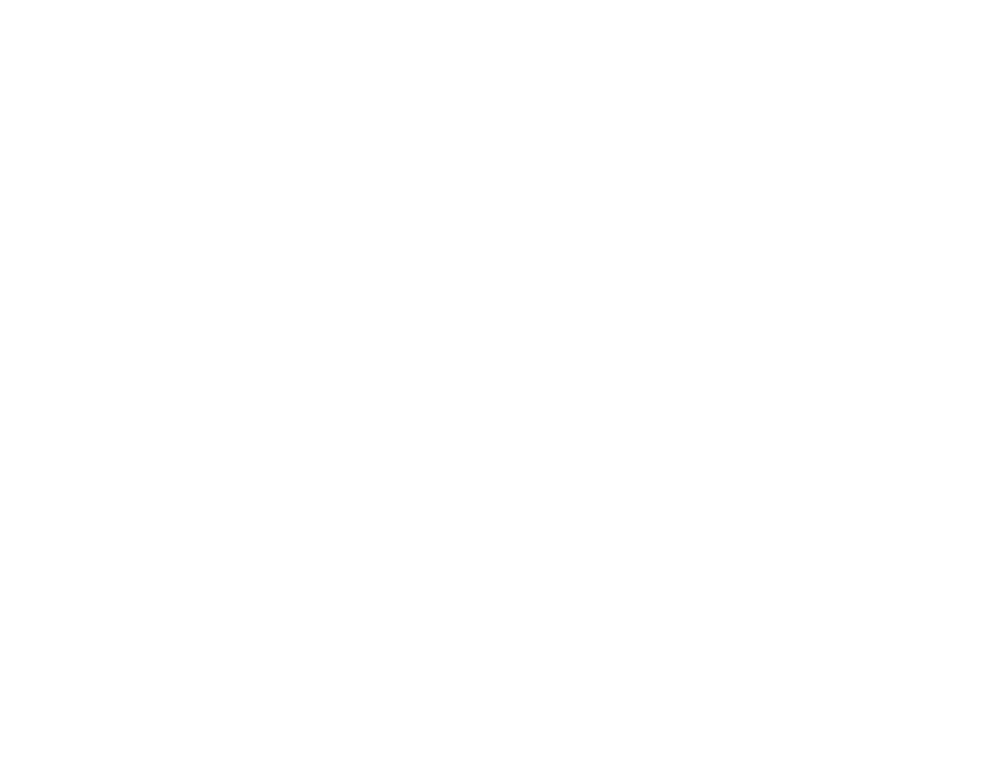
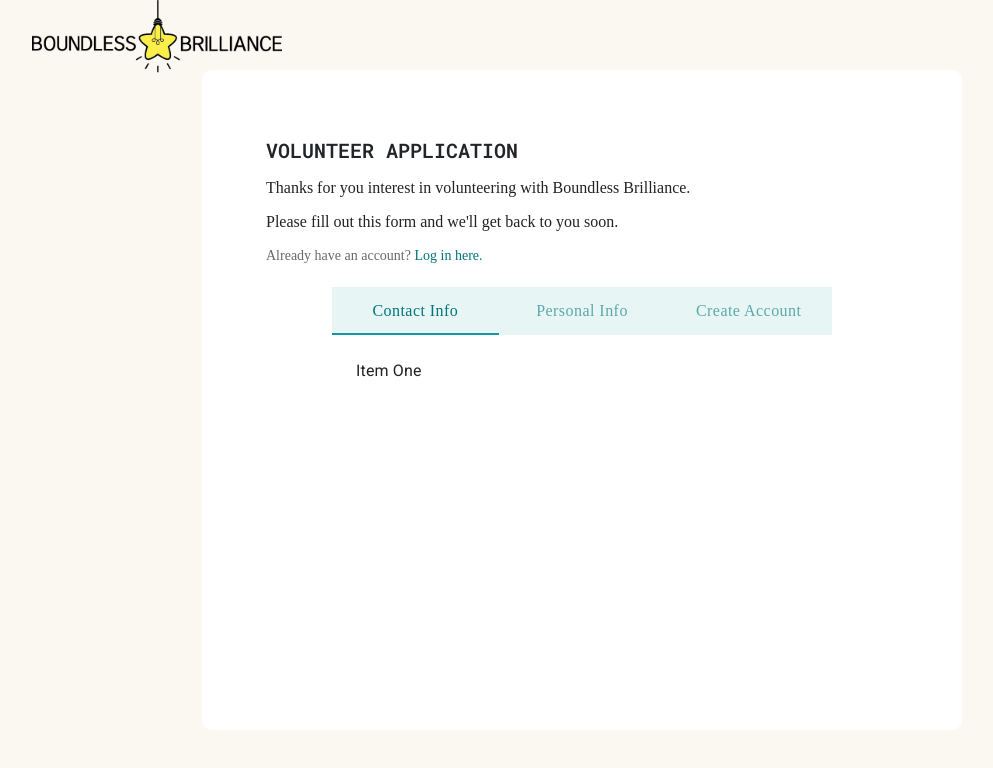
Before and after one commit to ctcusc/BoundlessBrilliance, a React (Create React App) app in the folder client/my-app/: page /volunteerapplication in a window 1280 px wide. Shown: the top 768 px of the page, without its empty margins (58-1051 px from the left). Built offline with nearby package versions, Linux system fonts and the light colour scheme.

Commit message:
Initial styles

```diff
--- a/client/my-app/src/App.jsx
+++ b/client/my-app/src/App.jsx
@@ -5,6 +5,7 @@
 import Home from "./routes/Home"
 import UpdateWorkshop from "./routes/UpdateWorkshop"
 import WorkshopdetailPage from "./routes/WorkshopdetailPage"
+import VolunteerApplication from "./routes/VolunteerApplication"
 
 
 const App = () => {
@@ -14,6 +15,7 @@
         <Route exact path = "/" component={Home}/>
         <Route exact path = "/workshop/:id/update" component={UpdateWorkshop}/>
         <Route exact path = "/workshop/:id" component={WorkshopdetailPage}/>
+        <Route exact path = "/volunteerapplication" component={VolunteerApplication}/>
       </Switch>
     </Router>
     </div>
--- /dev/null
+++ b/client/my-app/src/routes/VolunteerApplication.css
@@ -0,0 +1,81 @@
+body {
+    background-color: #FBF8F2;
+}
+
+h2 {
+    text-align: left;
+    font-family: 'Roboto Mono';
+    font-style: normal;
+    font-weight: 700;
+    font-size: 20px;
+    line-height: 32px;
+    margin-bottom: 2%;
+}
+
+p {
+    font-family: 'Avenir';
+    font-style: normal;
+    font-weight: 500;
+    font-size: 16px;
+    line-height: 18px;
+    color: #222222;
+}
+
+.banner {
+    position: absolute;
+    width: 250px;
+    height: 95px;
+    left: 90px;
+    top: 0px;
+
+    background: url("../images/logo.svg");
+    background-size: contain;
+    background-repeat: no-repeat;
+}
+
+.subtext {
+    font-family: 'Avenir';
+    font-style: normal;
+    font-weight: 400;
+    font-size: 14px;
+    line-height: 18px;
+    color: #686868;
+    margin-bottom: .5%;
+}
+
+a {
+    color: #00747B;
+}
+
+a:hover {
+    color: #00747B;
+}
+
+.login-container {
+    position: absolute;
+    width: 760px;
+    height: 660px;
+    left: calc(50% - 760px/2);
+    top: calc(50% - 660px/2);
+    padding: 5%;
+
+    background: #FFFFFF;
+    border-radius: 10px;
+}
+
+/* React Elements */
+.tab-container {
+    display: flex;
+    justify-content: center;
+    background-color: white;
+    padding: none;
+    margin: none;
+}
+
+.Tab {
+    background-color: rgba(19, 152, 160, 0.1);
+}
+
+.Box {
+    box-shadow: none;
+}
--- /dev/null
+++ b/client/my-app/src/routes/VolunteerApplication.jsx
@@ -0,0 +1,119 @@
+import React from "react";
+import "./VolunteerApplication.css";
+import { useTheme, styled } from '@mui/material/styles';
+import AppBar from '@mui/material/AppBar';
+import Tabs from '@mui/material/Tabs';
+import Tab from '@mui/material/Tab';
+import Typography from '@mui/material/Typography';
+import Box from '@mui/material/Box';
+
+
+interface TabPanelProps {
+    children?: React.ReactNode;
+    dir?: string;
+    index: number;
+    value: number;
+};
+
+function TabPanel(props: TabPanelProps) {
+    const { children, value, index, ...other } = props;
+
+    return (
+      <div
+        role="tabpanel"
+        hidden={value !== index}
+        id={`full-width-tabpanel-${index}`}
+        aria-labelledby={`full-width-tab-${index}`}
+        {...other}
+      >
+        {value === index && (
+          <Box sx={{ p: 3 }}>
+            <Typography>{children}</Typography>
+          </Box>
+        )}
+      </div>
+    );
+};
+
+function a11yProps(index: number) {
+    return {
+      id: `full-width-tab-${index}`,
+      'aria-controls': `full-width-tabpanel-${index}`,
+    };
+};
+
+const StyledTab = styled(Tab)({
+    color: '#00747B',
+    fontFamily: 'Avenir',
+    fontStyle: 'normal',
+    fontWeight: '500',
+    fontSize: '16px',
+    lineHeight: '24px',
+    textTransform: 'none',
+});
+
+const StyledTabs = styled(Tabs)({
+
+});
+
+const StyledAppBar = styled(AppBar)({
+    backgroundColor: 'rgba(19, 152, 160, 0.1)',
+    boxShadow: 'none',
+});
+
+
+const VolunteerApplication = () => {
+    const theme = useTheme();
+
+    const [value, setValue] = React.useState(0);
+
+    const handleChange = (event: React.SyntheticEvent, newValue: number) => {
+      setValue(newValue);
+    };
+
+    const handleChangeIndex = (index: number) => {
+      setValue(index);
+    };
+
+    return (
+        <div>
+            <div className="banner"></div>
+            <div className="login-container">
+                <h2>VOLUNTEER APPLICATION</h2>
+                <p>Thanks for you interest in volunteering with Boundless Brilliance.</p>
+                <p>Please fill out this form and we'll get back to you soon.</p>
+                <p className="subtext">Already have an account? <span><a href="#">Log in here.</a></span></p>
+
+                <div className="tab-container">
+                <Box sx={{ width: 500 }}>
+                    <StyledAppBar position="static">
+                        <Tabs
+                        value={value}
+                        onChange={handleChange}
+                        textColor="inherit"
+                        variant="fullWidth"
+                        aria-label="full width tabs example"
+                        TabIndicatorProps={{style: {backgroundColor: "#1398A0", height: 2}}}
+                        >
+                        <StyledTab label="Contact Info" {...a11yProps(0)} />
+                        <StyledTab label="Personal Info" {...a11yProps(1)} />
+                        <StyledTab label="Create Account" {...a11yProps(2)} />
+                        </Tabs>
+                    </StyledAppBar>
+                        <TabPanel value={value} index={0} dir={theme.direction}>
+                        Item One
+                        </TabPanel>
+                        <TabPanel value={value} index={1} dir={theme.direction}>
+                        Item Two
+                        </TabPanel>
+                        <TabPanel value={value} index={2} dir={theme.direction}>
+                        Item Three
+                        </TabPanel>
+                </Box>
+                </div>
+            </div>
+        </div>
+    )
+}
+
+export default VolunteerApplication
```
